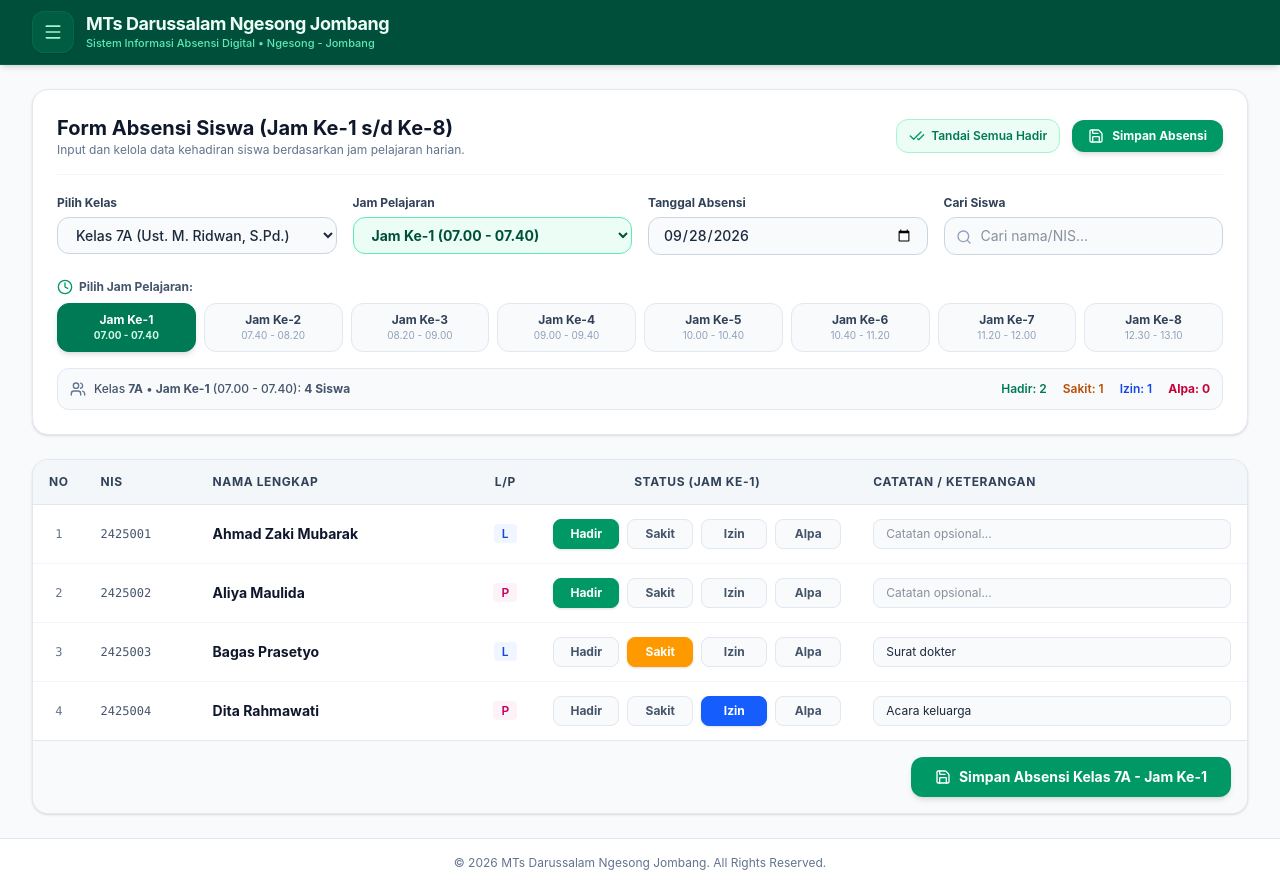
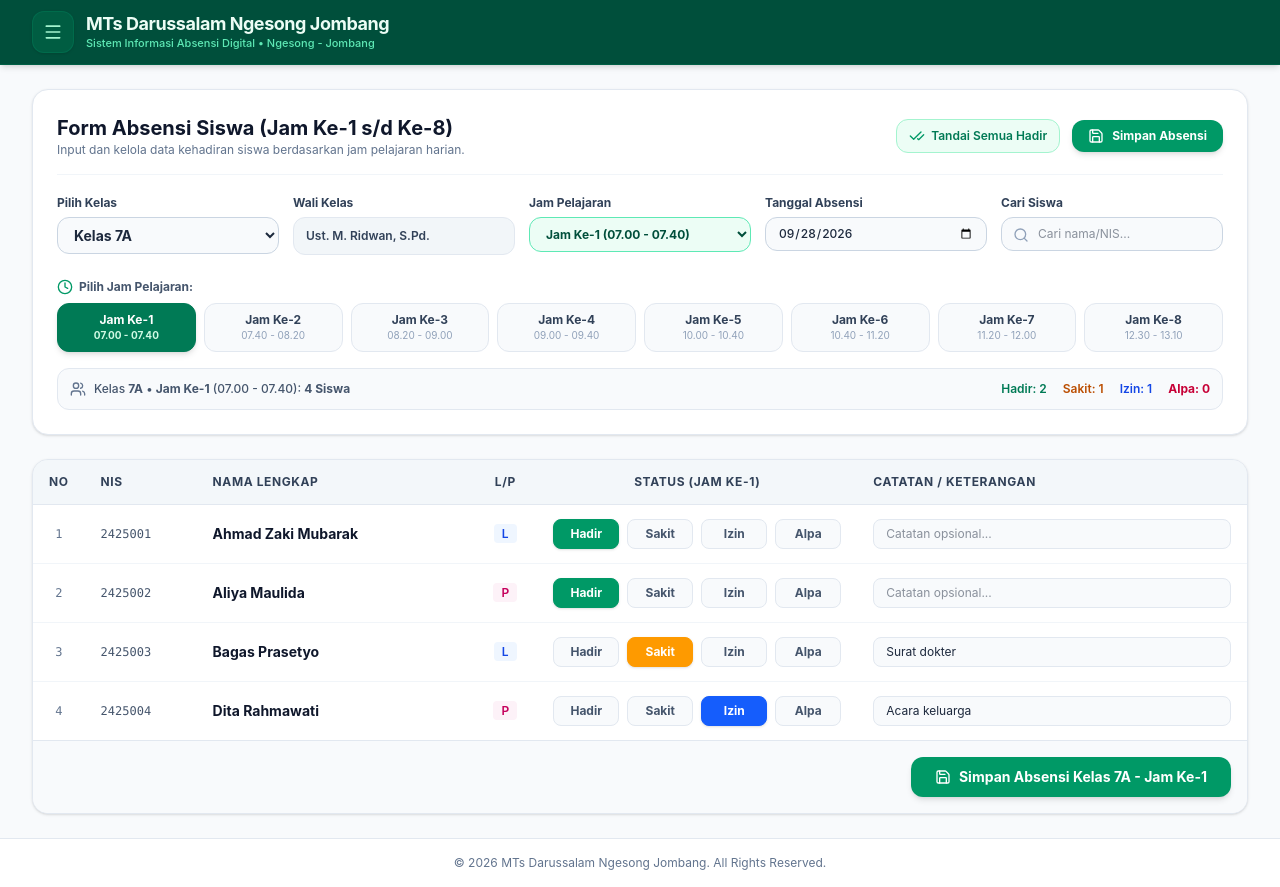
Before and after one commit to afifmashum61-oss/matsanda, a React (Vite) app: page / in a window 1280 px wide. Both pictures are taken after a click on the element 241 px from the left and 713 px from the top of the page. Built offline with nearby package versions, Linux system fonts and the light colour scheme.

Commit message:
Separate Nama Kelas and Wali Kelas into distinct fields

```diff
--- a/src/components/InputAbsensi.jsx
+++ b/src/components/InputAbsensi.jsx
@@ -103,6 +103,8 @@ export default function InputAbsensi({
 
   const currentJamInfo = JAM_PELAJARAN.find(j => j.id === Number(selectedJam)) || JAM_PELAJARAN[0];
 
+  const currentClassObj = classes.find(c => c.id === selectedClass);
+
   return (
     <div className="space-y-6">
       {/* Top Filter Bar */}
@@ -142,21 +144,28 @@ export default function InputAbsensi({
           </div>
         )}
 
-        {/* Inputs row */}
-        <div className="grid grid-cols-1 sm:grid-cols-4 gap-4 pt-1">
+        {/* Inputs row with separated Kelas & Wali Kelas */}
+        <div className="grid grid-cols-1 sm:grid-cols-2 lg:grid-cols-5 gap-3.5 pt-1">
           <div>
             <label className="block text-xs font-bold text-slate-700 mb-1.5">Pilih Kelas</label>
             <select
               value={selectedClass}
               onChange={(e) => setSelectedClass(e.target.value)}
-              className="w-full bg-slate-50 border border-slate-300 rounded-xl px-3.5 py-2 text-sm font-medium text-slate-800 focus:ring-2 focus:ring-emerald-500 focus:outline-none"
+              className="w-full bg-slate-50 border border-slate-300 rounded-xl px-3 py-2 text-sm font-bold text-slate-800 focus:ring-2 focus:ring-emerald-500 focus:outline-none"
             >
               {classes.map(c => (
                 <option key={c.id} value={c.id}>
-                  {c.nama} ({c.waliKelas})
+                  {c.nama}
                 </option>
               ))}
             </select>
+          </div>
+
+          <div>
+            <label className="block text-xs font-bold text-slate-700 mb-1.5">Wali Kelas</label>
+            <div className="w-full bg-slate-100/90 border border-slate-200 rounded-xl px-3 py-2 text-xs font-semibold text-slate-700 truncate flex items-center h-[38px]">
+              {currentClassObj?.waliKelas || '-'}
+            </div>
           </div>
 
           <div>
@@ -164,7 +173,7 @@ export default function InputAbsensi({
             <select
               value={selectedJam}
               onChange={(e) => setSelectedJam(Number(e.target.value))}
-              className="w-full bg-emerald-50 border border-emerald-300 text-emerald-900 rounded-xl px-3.5 py-2 text-sm font-bold focus:ring-2 focus:ring-emerald-500 focus:outline-none"
+              className="w-full bg-emerald-50 border border-emerald-300 text-emerald-900 rounded-xl px-3 py-2 text-xs font-bold focus:ring-2 focus:ring-emerald-500 focus:outline-none"
             >
               {JAM_PELAJARAN.map(j => (
                 <option key={j.id} value={j.id}>
@@ -180,20 +189,20 @@ export default function InputAbsensi({
               type="date"
               value={selectedDate}
               onChange={(e) => setSelectedDate(e.target.value)}
-              className="w-full bg-slate-50 border border-slate-300 rounded-xl px-3.5 py-2 text-sm font-medium text-slate-800 focus:ring-2 focus:ring-emerald-500 focus:outline-none"
+              className="w-full bg-slate-50 border border-slate-300 rounded-xl px-3 py-2 text-xs font-medium text-slate-800 focus:ring-2 focus:ring-emerald-500 focus:outline-none"
             />
           </div>
 
           <div>
             <label className="block text-xs font-bold text-slate-700 mb-1.5">Cari Siswa</label>
             <div className="relative">
-              <Search className="w-4 h-4 text-slate-400 absolute left-3 top-3" />
+              <Search className="w-4 h-4 text-slate-400 absolute left-3 top-2.5" />
               <input
                 type="text"
                 placeholder="Cari nama/NIS..."
                 value={searchTerm}
                 onChange={(e) => setSearchTerm(e.target.value)}
-                className="w-full bg-slate-50 border border-slate-300 rounded-xl pl-9 pr-3 py-2 text-sm text-slate-800 focus:ring-2 focus:ring-emerald-500 focus:outline-none"
+                className="w-full bg-slate-50 border border-slate-300 rounded-xl pl-9 pr-3 py-2 text-xs text-slate-800 focus:ring-2 focus:ring-emerald-500 focus:outline-none"
               />
             </div>
           </div>
```
